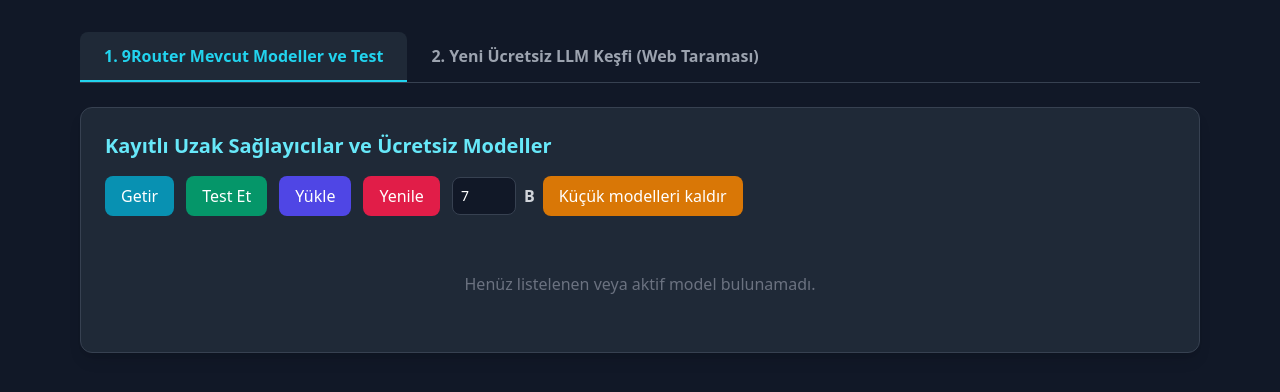
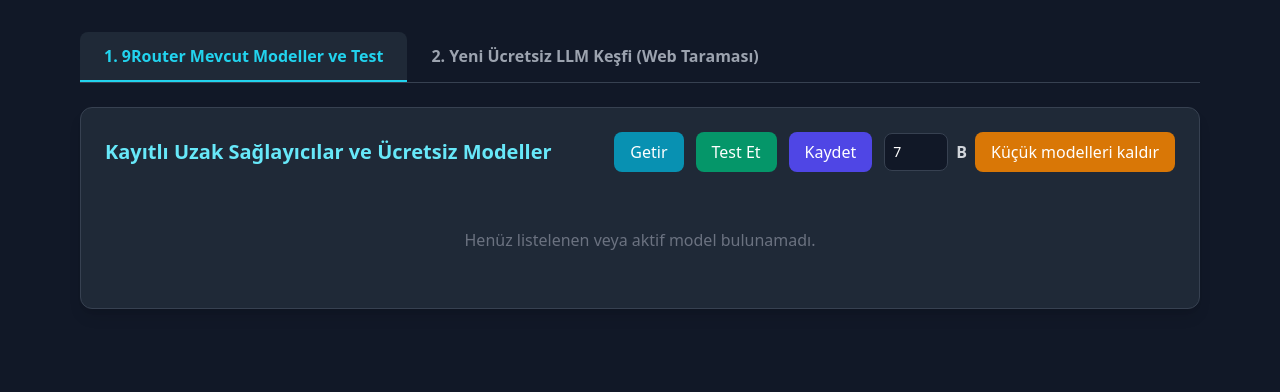
Before and after one commit to tekinaltun2025/9RouterEnhanced, a FastAPI app: page / in a window 1280 px wide. Shown: the part 132-524 px from the top of the page. Run offline with FastAPI, Linux system fonts and the light colour scheme; parts of the project's set-up code (start-up, migrations or seed data) failed here and were passed over; some libraries are stand-ins or nearby versions.

Commit message:
Rename 'Yükle' button to 'Kaydet' (Save); remove 'Yenile' button

```diff
--- a/templates/index.html
+++ b/templates/index.html
@@ -50,10 +50,7 @@
                             Test Et
                         </button>
                         <button onclick="uploadModels()" class="bg-indigo-600 hover:bg-indigo-500 text-white px-4 py-2 rounded-lg font-medium transition" data-i18n="btnUpload">
-                            Yükle
-                        </button>
-                        <button onclick="resetConfig()" class="bg-rose-600 hover:bg-rose-500 text-white px-4 py-2 rounded-lg font-medium transition" data-i18n="btnReset" title="Son kayıtlı güncel listeyi tazeler">
-                            Yenile
+                            Kaydet
                         </button>
                         <div class="flex items-center gap-2">
                             <input type="number" id="small-threshold" value="7" min="0" step="0.1" class="w-16 px-2 py-2 rounded-lg bg-gray-900 border border-gray-700 text-white text-sm">
@@ -150,7 +147,7 @@
                 box2Subtitle: "Açık kaynak platformlar ve bulut sağlayıcılar taranır, yerel ağ IP'leri filtrelenir.",
                 btnSearch: "Getir",
                 btnTest: "Test Et",
-                btnUpload: "Yükle",
+                btnUpload: "Kaydet",
                 btnReset: "Yenile",
                 btnScan: "Tara",
                 statusLoading: "İşlem yapılıyor...",
@@ -183,7 +180,7 @@
                 box2Subtitle: "Open source platforms and cloud providers are scanned; local network IPs are filtered.",
                 btnSearch: "Search",
                 btnTest: "Test",
-                btnUpload: "Upload",
+                btnUpload: "Save",
                 btnReset: "Reset",
                 btnScan: "Scan",
                 statusLoading: "Processing...",
```
